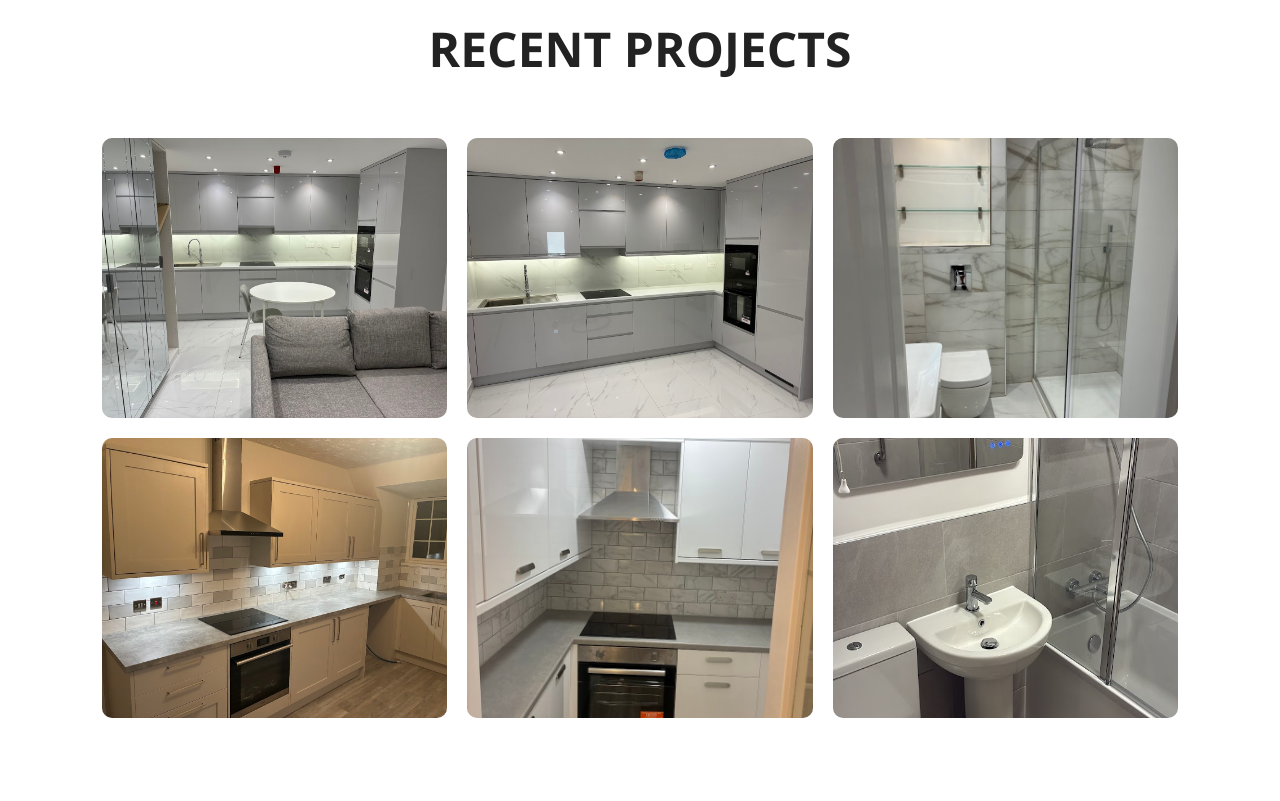
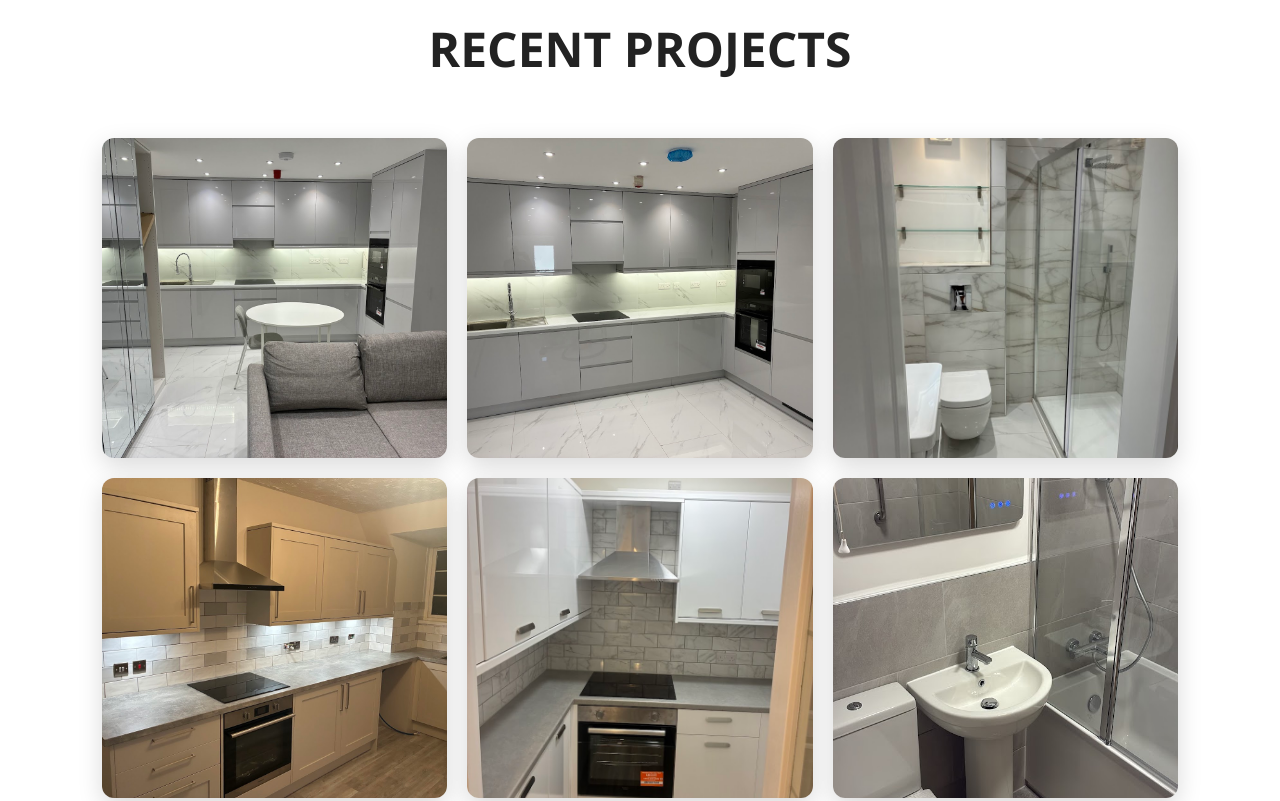
Before and after one commit to brianpalascak23-sketch/bpbuildingmaintenance, a plain HTML site: page index.html in a window 1280 px wide. Shown: the part 3180-3981 px from the top of the page. Drawn offline with Linux system fonts and the light colour scheme.

Commit message:
Update style.css

```diff
--- a/style.css
+++ b/style.css
@@ -149,10 +149,17 @@
 
 .gallery img{
 width:100%;
-height:280px;
+height:320px;
 object-fit:cover;
-border-radius:10px;
+border-radius:12px;
 transition:.3s;
+cursor:pointer;
+box-shadow:0 8px 25px rgba(0,0,0,.15);
+}
+
+.gallery img:hover{
+transform:scale(1.04);
+box-shadow:0 12px 30px rgba(0,0,0,.25);
 }
 
 .gallery img:hover{
```
